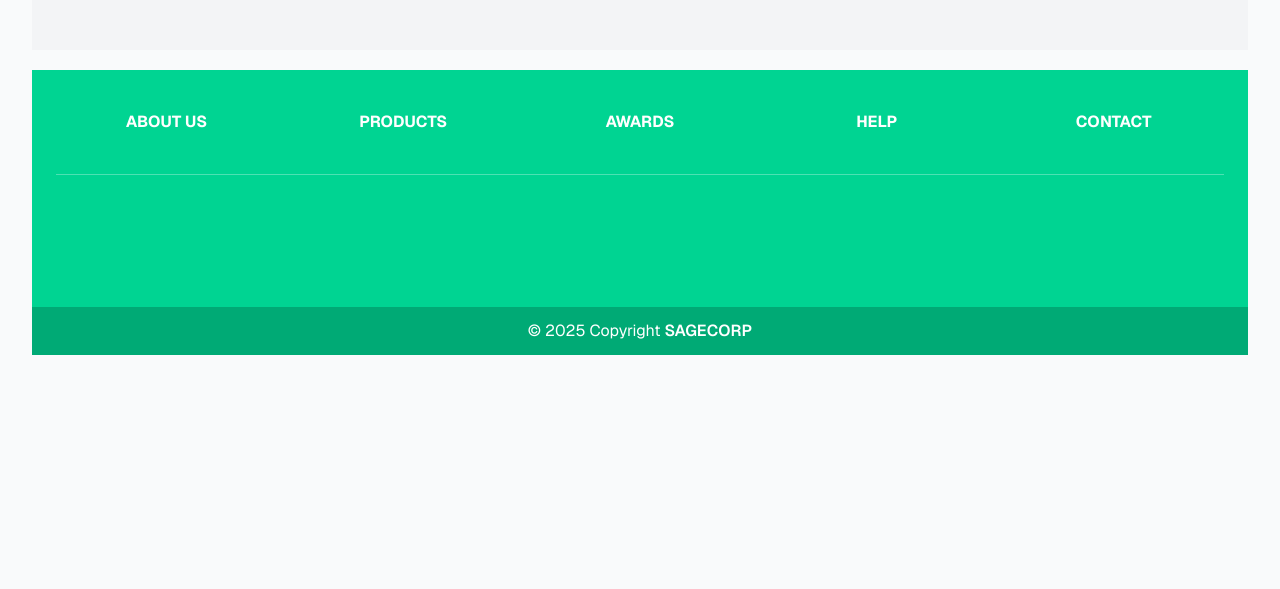
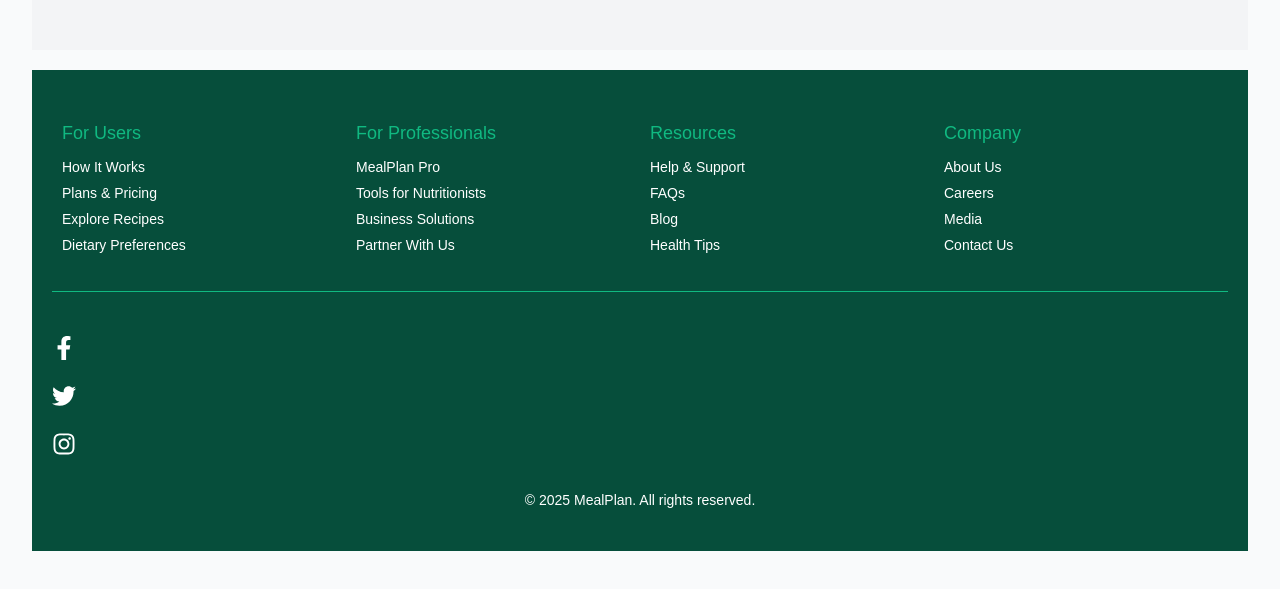
Before and after one commit to KaisenSage/meal-plan-app, a Next.js app: page / in a window 1280 px wide. Shown: the part 1401-1990 px from the top of the page. Before the commit the page ends 1856 px from the top, so only its background shows below. Built offline with nearby package versions, Linux system fonts and the light colour scheme; no server answers.

Commit message:
page styling 1

```diff
--- a/Components/MealPlanDashboard.tsx
+++ b/Components/MealPlanDashboard.tsx
@@ -1,4 +1,4 @@
-// components/MealPlanDashboard.tsx
+
 "use client";
 
 import { useState } from "react";
--- a/Components/navbar.tsx
+++ b/Components/navbar.tsx
@@ -1,5 +1,3 @@
-// app/components/NavBar.js
-
 "use client";
 import Link from "next/link";
 import Image from "next/image";
@@ -21,6 +19,7 @@ export default function NavBar() {
             width={50}
             height={50}
             className="cursor-pointer"
+            priority
           />
         </Link>
 
@@ -43,6 +42,7 @@ export default function NavBar() {
           )}
 
           <SignedOut>
+            {/* Subscribe Link */}
             <Link
               href="/subscribe"
               className="text-gray-700 hover:text-emerald-600 transition-colors font-medium"
@@ -52,7 +52,7 @@ export default function NavBar() {
           </SignedOut>
 
           <SignedIn>
-            {/* Profile Image */}
+            {/* Profile Section */}
             <Link href="/profile">
               <Image
                 src={user?.imageUrl || "/default-avatar.png"}
@@ -63,17 +63,19 @@ export default function NavBar() {
               />
             </Link>
 
+            {/* Sign Out Button */}
             <SignOutButton>
-              <button className="ml-2 px-4 py-1.5 bg-emerald-500 text-white text-sm rounded-lg hover:bg-emerald-600 transition">
+              <button className="px-6 py-2 border border-emerald-500 text-emerald-500 font-medium rounded-full hover:bg-emerald-100 transition-all">
                 Sign Out
               </button>
             </SignOutButton>
           </SignedIn>
 
           <SignedOut>
+            {/* Sign Up Button */}
             <Link
               href="/sign-up"
-              className="px-4 py-1.5 bg-emerald-500 text-white rounded-lg hover:bg-emerald-600 transition"
+              className="px-6 py-2 border border-emerald-500 text-emerald-500 font-medium rounded-full hover:bg-emerald-100 transition-all"
             >
               Sign Up
             </Link>
--- /dev/null
+++ b/app/footer.css
@@ -0,0 +1,74 @@
+/* Footer Container */
+.footer {
+  background-color: #064e3b; /* Emerald green */
+  color: white;
+  padding: 40px 20px;
+  font-family: Arial, sans-serif;
+}
+
+.footer-container {
+  display: flex;
+  flex-wrap: wrap;
+  justify-content: space-between;
+  max-width: 1200px;
+  margin: 0 auto;
+}
+
+/* Footer Column */
+.footer-column {
+  flex: 1;
+  margin: 10px;
+  min-width: 200px;
+}
+
+.footer-heading {
+  font-size: 18px;
+  margin-bottom: 10px;
+  color: #10b981; /* Light emerald green */
+}
+
+.footer-list {
+  list-style: none;
+  padding: 0;
+}
+
+.footer-link {
+  color: white;
+  text-decoration: none;
+  font-size: 14px;
+  margin-bottom: 5px;
+  display: block;
+  transition: color 0.3s;
+}
+
+.footer-link:hover {
+  color: #10b981; /* Light emerald green on hover */
+}
+
+/* Bottom Section */
+.footer-bottom {
+  text-align: center;
+  margin-top: 20px;
+  border-top: 1px solid #10b981;
+  padding-top: 20px;
+}
+
+.footer-socials {
+  margin-bottom: 10px;
+}
+
+.footer-social-link {
+  color: white;
+  text-decoration: none;
+  margin: 0 10px;
+  font-size: 16px;
+  transition: color 0.3s;
+}
+
+.footer-social-link:hover {
+  color: #10b981; /* Light emerald green on hover */
+}
+
+.footer-copyright {
+  font-size: 14px;
+}
--- a/app/page.tsx
+++ b/app/page.tsx
@@ -2,8 +2,8 @@
 "use client";
 
 import Link from "next/link";
-
-
+import './Footer.css';
+import { FaFacebookF, FaTwitter, FaInstagram } from 'react-icons/fa';
 export default function HomePage() {
   return (
     <div className="px-4 py-8 sm:py-12 lg:py-16 max-w-7xl mx-auto">
@@ -88,130 +88,73 @@ export default function HomePage() {
 
 {/* Footer Section */}
 <div className="my-5">
-  <footer className="text-center text-white bg-emerald-400">
-    <div className="px-6 py-10">
-      <section className="mb-10 text-white">
-        <div className="grid grid-cols-2 md:grid-cols-5 gap-4 justify-center">
-          <div>
-            <h6 className="uppercase font-bold">
-              <a href="/about" className="text-white hover:underline">
-                About Us
-              </a>
-            </h6>
+<footer className="footer">
+      <div className="footer-container">
+
+        {/* Column 1 */}
+        <div className="footer-column">
+  <h3 className="footer-heading">For Users</h3>
+  <ul className="footer-list">
+    <li><a href="/how-it-works" className="footer-link">How It Works</a></li>
+    <li><a href="/plans-and-pricing" className="footer-link">Plans & Pricing</a></li>
+    <li><a href="/recipes" className="footer-link">Explore Recipes</a></li>
+    <li><a href="/dietary-preferences" className="footer-link">Dietary Preferences</a></li>
+  </ul>
 </div>
-          <div>
-            <h6 className="uppercase font-bold">
-              <a href="/products" className="text-white hover:underline">
-                Products
-              </a>
-            </h6>
+
+{/* Column 2 */}
+<div className="footer-column">
+  <h3 className="footer-heading">For Professionals</h3>
+  <ul className="footer-list">
+    <li><a href="/mealplan-pro" className="footer-link">MealPlan Pro</a></li>
+    <li><a href="/tools-for-nutritionists" className="footer-link">Tools for Nutritionists</a></li>
+    <li><a href="/business-solutions" className="footer-link">Business Solutions</a></li>
+    <li><a href="/partner-with-us" className="footer-link">Partner With Us</a></li>
+  </ul>
 </div>
-          <div>
-            <h6 className="uppercase font-bold">
-              <a href="/awards" className="text-white hover:underline">
-                Awards
-              </a>
-            </h6>
+
+{/* Column 3 */}
+<div className="footer-column">
+  <h3 className="footer-heading">Resources</h3>
+  <ul className="footer-list">
+    <li><a href="/help" className="footer-link">Help & Support</a></li>
+    <li><a href="/faq" className="footer-link">FAQs</a></li>
+    <li><a href="/blog" className="footer-link">Blog</a></li>
+    <li><a href="/health-tips" className="footer-link">Health Tips</a></li>
+  </ul>
 </div>
-          <div>
-            <h6 className="uppercase font-bold">
-              <a href="/help" className="text-white hover:underline">
-                Help
-              </a>
-            </h6>
-          </div>
-          <div>
-            <h6 className="uppercase font-bold">
-              <a href="/contact" className="text-white hover:underline">
-                Contact
-              </a>
-            </h6>
+
+{/* Column 4 */}
+<div className="footer-column">
+  <h3 className="footer-heading">Company</h3>
+  <ul className="footer-list">
+    <li><a href="/about-us" className="footer-link">About Us</a></li>
+    <li><a href="/careers" className="footer-link">Careers</a></li>
+    <li><a href="/media" className="footer-link">Media</a></li>
+    <li><a href="/contact" className="footer-link">Contact Us</a></li>
+  </ul>
 </div>
       </div>
-      </section>
 
-      <hr className="my-8 border-white/30" />
-
-      <section className="mb-10 text-white">
-  <div className="max-w-3xl mx-auto text-center text-sm text-white/90">
-    <p className="mb-4"></p>
-    <div className="flex justify-center space-x-6 text-lg">
-      <a
-        href="https://facebook.com/sagecorp"
-        target="_blank"
-        rel="noopener noreferrer"
-        className="hover:text-white/80 transition"
-      >
-        <i className="fab fa-facebook-f"></i>
+      {/* Bottom Section */}
+      <div className="footer-bottom">
+        <div className="footer-socials">
+        <a href="https://facebook.com" target="_blank" rel="noopener noreferrer" className="footer-social-link">
+            <FaFacebookF size={24} />
           </a>
-      <a
-        href="https://twitter.com/sagecorp"
-        target="_blank"
-        rel="noopener noreferrer"
-        className="hover:text-white/80 transition"
-      >
-        <i className="fab fa-twitter"></i>
+          <a href="https://twitter.com" target="_blank" rel="noopener noreferrer" className="footer-social-link">
+            <FaTwitter size={24} />
           </a>
-      <a
-        href="https://instagram.com/sagecorp"
-        target="_blank"
-        rel="noopener noreferrer"
-        className="hover:text-white/80 transition"
-      >
-        <i className="fab fa-instagram"></i>
-      </a>
-      <a
-        href="https://linkedin.com/company/sagecorp"
-        target="_blank"
-        rel="noopener noreferrer"
-        className="hover:text-white/80 transition"
-      >
-        <i className="fab fa-linkedin-in"></i>
-      </a>
-      <a
-        href="https://github.com/sagecorp"
-        target="_blank"
-        rel="noopener noreferrer"
-        className="hover:text-white/80 transition"
-      >
-        <i className="fab fa-github"></i>
+          <a href="https://instagram.com" target="_blank" rel="noopener noreferrer" className="footer-social-link">
+            <FaInstagram size={24} />
           </a>
         </div>
-  </div>
-</section>
-
-
-      <section className="mb-5 flex justify-center space-x-6">
-        {[
-          { platform: "facebook", url: "https://facebook.com/sagecorp" },
-          { platform: "twitter", url: "https://twitter.com/sagecorp" },
-          { platform: "instagram", url: "https://instagram.com/sagecorp" },
-          { platform: "linkedin", url: "https://linkedin.com/company/sagecorp" },
-          { platform: "github", url: "https://github.com/sagecorp" },
-        ].map(({ platform, url }) => (
-          <a
-            href={url}
-            key={platform}
-            target="_blank"
-            rel="noopener noreferrer"
-            className="text-white hover:text-white/80 transition"
-          >
-            <i className={`fab fa-${platform}`}></i>
-          </a>
-        ))}
-      </section>
-    </div>
-
-    <div className="text-center p-3 bg-black/20">
-      © {new Date().getFullYear()} Copyright{" "}
-      <a className="text-white font-semibold" href="https://sagecorp.com">
-        SAGECORP
-      </a>
+        <p className="footer-copyright">
+          &copy; {new Date().getFullYear()} MealPlan. All rights reserved.
+        </p>
       </div>
     </footer>
 </div>
-
-
     </div>
   );
 }
--- a/package.json
+++ b/package.json
@@ -11,6 +11,7 @@
   },
   "dependencies": {
     "@clerk/nextjs": "^6.12.1",
+    "@fortawesome/fontawesome-free": "^6.7.2",
     "@prisma/client": "^6.5.0",
     "@tanstack/react-query": "^5.71.1",
     "axios": "^1.8.4",
@@ -21,6 +22,7 @@
     "react": "^19.0.0",
     "react-dom": "^19.0.0",
     "react-hot-toast": "^2.5.2",
+    "react-icons": "^5.5.0",
     "sonner": "^2.0.3"
   },
   "devDependencies": {
```
Also changed, not shown: lib/prisma.ts (line endings or trailing spaces), middleware.ts (line endings or trailing spaces), 1 other file (tests, documents, lock files or other folders). Lines whose indentation alone changed are shown as unchanged.
